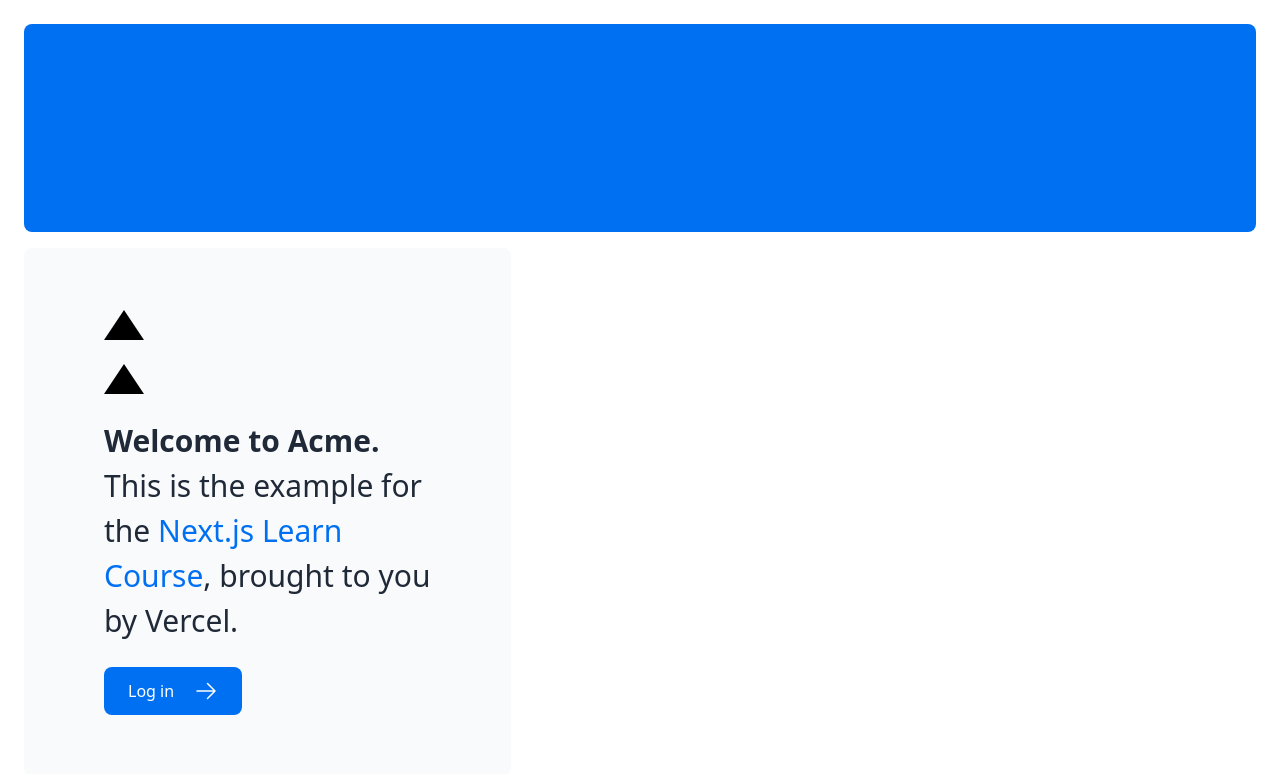
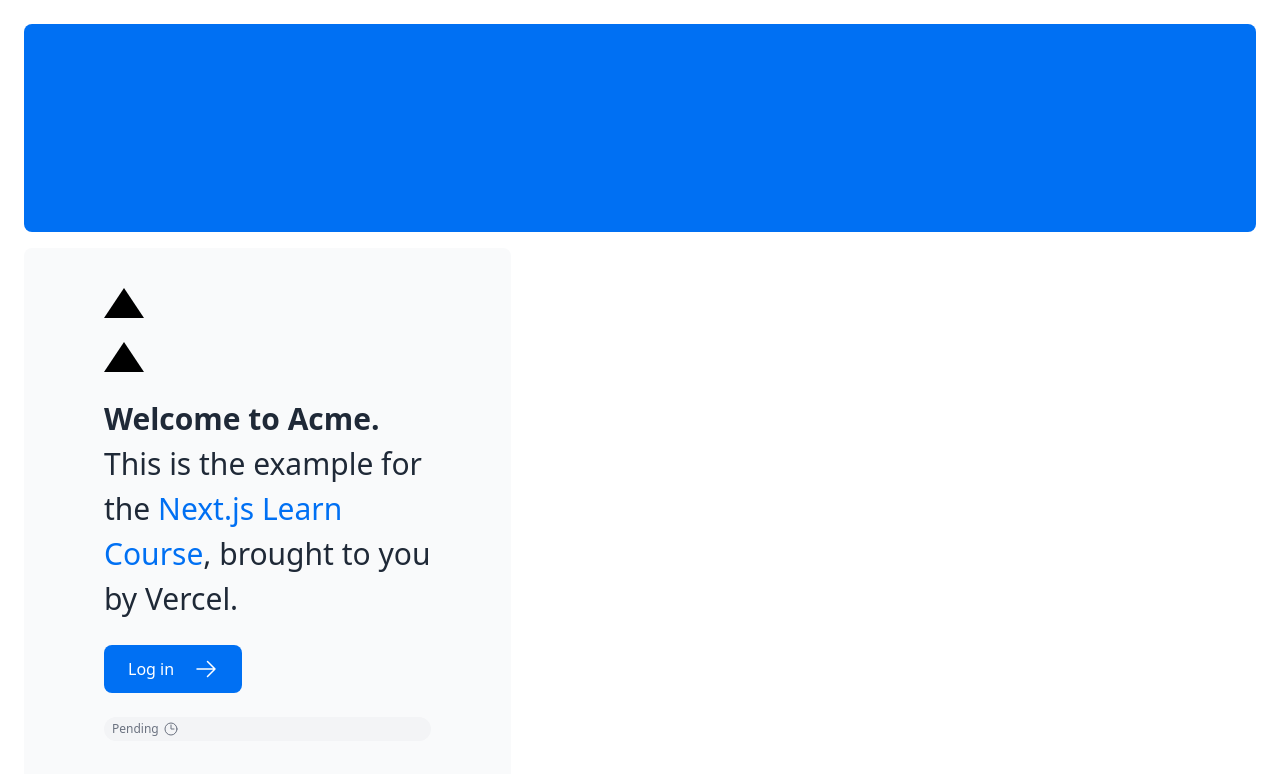
Before and after one commit to dev-honing/Next.js-Tutorial, a Next.js app in the folder nextjs-dashboard/: page / in a window 1280 px wide. Shown: the top 774 px of the page. Built offline with nearby package versions, Linux system fonts and the light colour scheme.

Commit message:
status.tsx 상세 주석을 작성하고, InvoiceStatus 컴포넌트 import

```diff
--- a/nextjs-dashboard/app/page.tsx
+++ b/nextjs-dashboard/app/page.tsx
@@ -1,24 +1,21 @@
 // app/page.tsx
 
 import AcmeLogo from '@/app/ui/acme-logo';
-import { ArrowRightIcon } from '@heroicons/react/24/outline';
+import { ArrowRightIcon, ClockIcon } from '@heroicons/react/24/outline'; // 시계 아이콘 추가
 import Link from 'next/link';
 import styles from '@/app/ui/home.module.css';
-
+import InvoiceStatus from '@/app/ui/invoices/status'; // InvoiceStatus 추가
 
 export default function Page() {
   return (
-    // Tailwind 클래스 작성
     <main className="flex min-h-screen flex-col p-6">
       <div className="flex h-20 shrink-0 items-end rounded-lg bg-blue-500 p-4 md:h-52">
         {/* <AcmeLogo /> */}
       </div>
       <div className="mt-4 flex grow flex-col gap-4 md:flex-row">
         <div className="flex flex-col justify-center gap-6 rounded-lg bg-gray-50 px-6 py-10 md:w-2/5 md:px-20">
-        <div className={styles.shape}></div>
-        <div
-  className="h-0 w-0 border-b-[30px] border-l-[20px] border-r-[20px] border-b-black border-l-transparent border-r-transparent"
-/>
+          <div className={styles.shape}></div>
+          <div className="h-0 w-0 border-b-[30px] border-l-[20px] border-r-[20px] border-b-black border-l-transparent border-r-transparent" />
           <p className={`text-xl text-gray-800 md:text-3xl md:leading-normal`}>
             <strong>Welcome to Acme.</strong> This is the example for the{' '}
             <a href="https://nextjs.org/learn/" className="text-blue-500">
@@ -32,6 +29,8 @@ export default function Page() {
           >
             <span>Log in</span> <ArrowRightIcon className="w-5 md:w-6" />
           </Link>
+          {/* InvoiceStatus 컴포넌트 추가 및 상태 전달 */}
+          <InvoiceStatus status="pending" />
         </div>
         <div className="flex items-center justify-center p-6 md:w-3/5 md:px-28 md:py-12">
           {/* Add Hero Images Here */}
--- a/nextjs-dashboard/app/ui/invoices/status.tsx
+++ b/nextjs-dashboard/app/ui/invoices/status.tsx
@@ -3,23 +3,30 @@
 import { CheckIcon, ClockIcon } from '@heroicons/react/24/outline';
 import clsx from 'clsx';
 
+// InvoiceStatus 컴포넌트 정의
 export default function InvoiceStatus({ status }: { status: string }) {
   return (
+    // span 태그에 Tailwind CSS 클래스 조합 적용
     <span
       className={clsx(
-        'inline-flex items-center rounded-full px-2 py-1 text-xs',
+        'inline-flex items-center rounded-full px-2 py-1 text-xs', {
+          'bg-gray-100 text-gray-500': status === 'pending',
+          'bg-green-500 text-white': status === 'paid',
+        },
       )}
     >
       {status === 'pending' ? (
+      // 'pending' 상태일 때의 UI
         <>
-          Pending
-          <ClockIcon className="ml-1 w-4 text-gray-500" />
+          Pending {/* 텍스트 표시 */}
+          <ClockIcon className="ml-1 w-4 text-gray-500" /> {/* 시계 아이콘 표시 */}
         </>
       ) : null}
       {status === 'paid' ? (
+        // 'paid' 상태일 때의 UI
         <>
-          Paid
-          <CheckIcon className="ml-1 w-4 text-white" />
+          Paid {/* 텍스트 표시 */}
+          <CheckIcon className="ml-1 w-4 text-white" /> {/* 체크 아이콘 표시 */}
         </>
       ) : null}
     </span>
```
